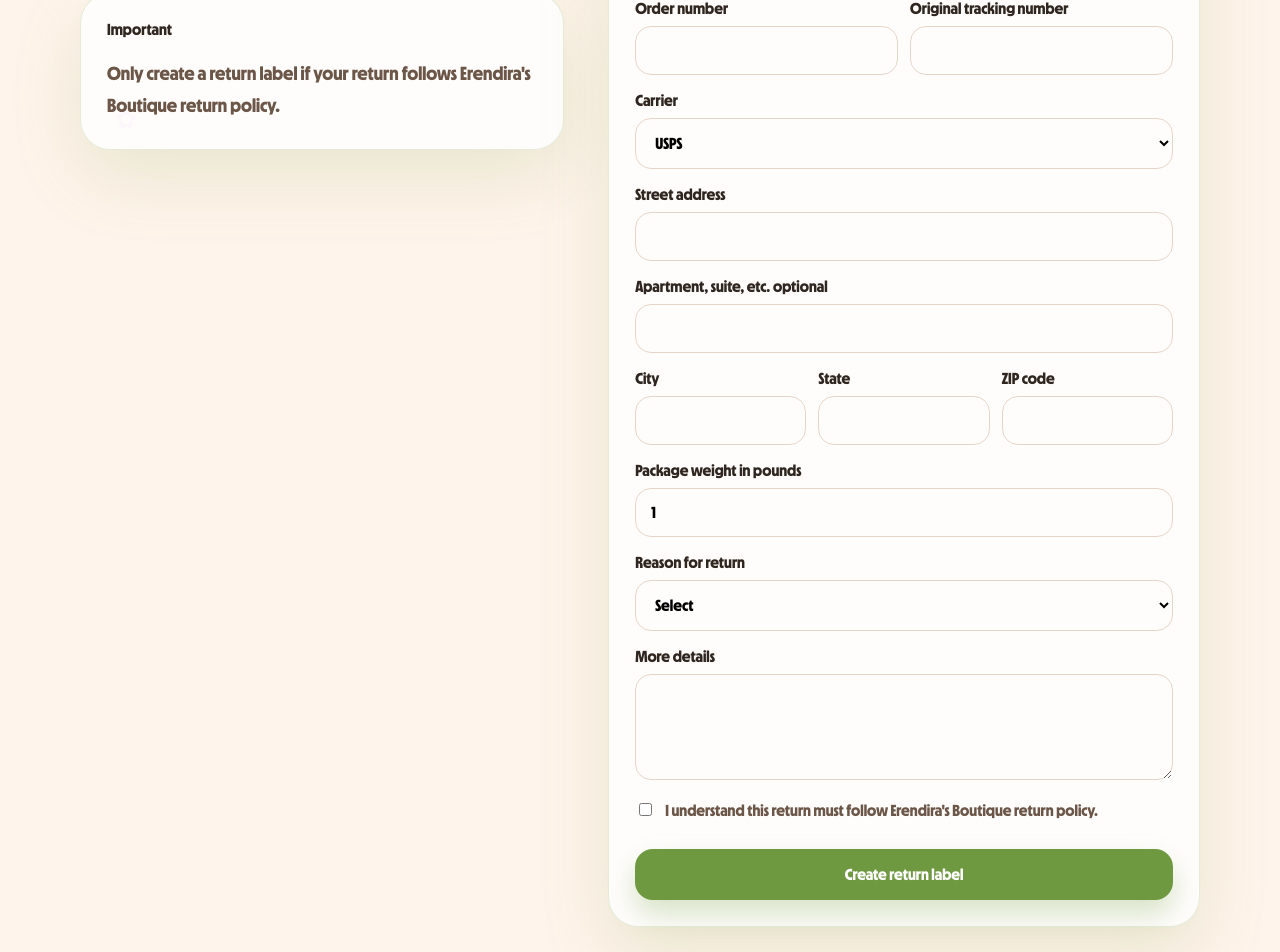
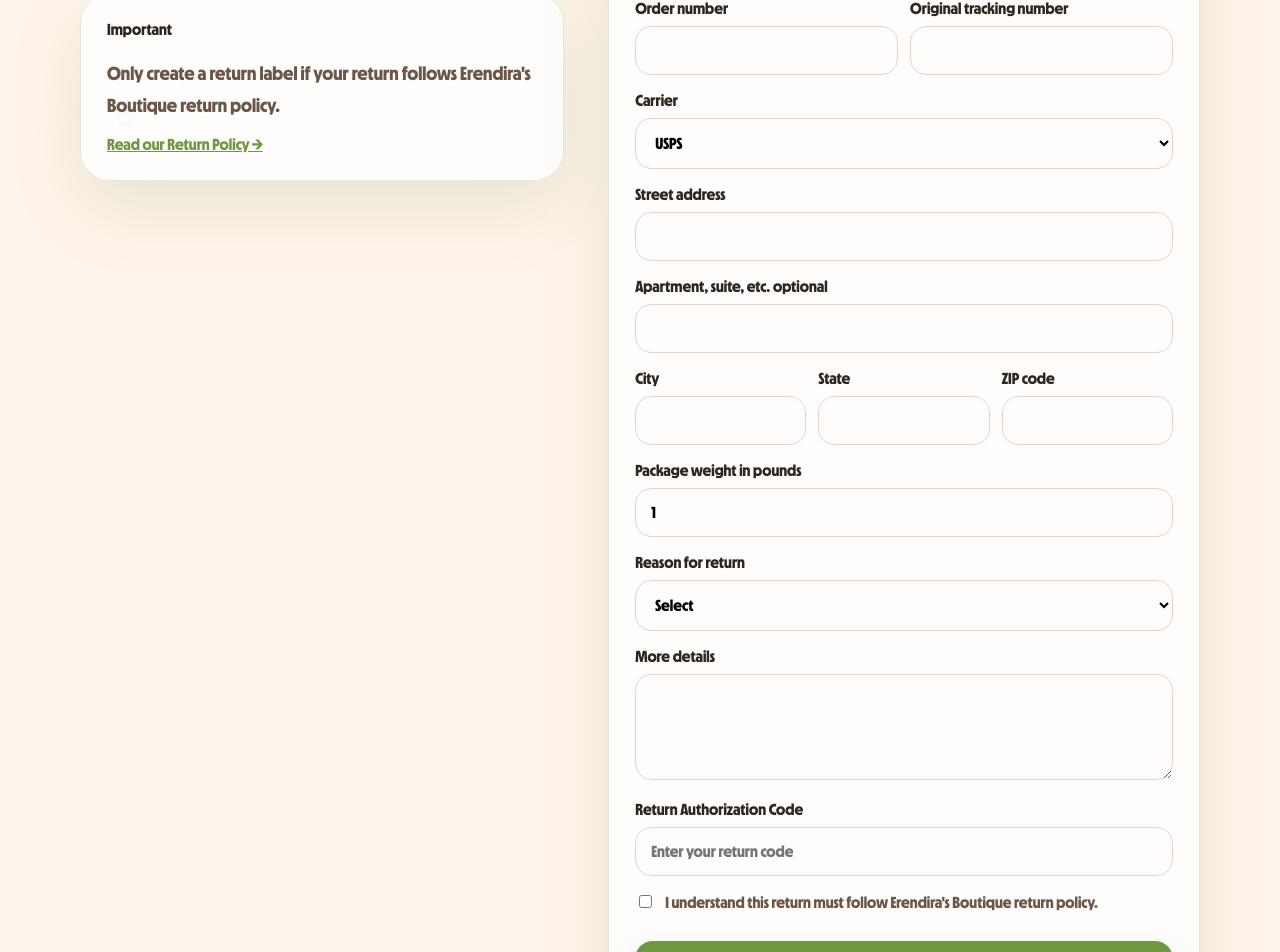
Before and after one commit to erendirasboutique/ebtq-returns, a Next.js app: page / in a window 1280 px wide. Shown: the part 540-1492 px from the top of the page. Built offline with nearby package versions, Linux system fonts and the light colour scheme.

Commit message:
Add return password input and translations
Added return password field and related translations.

```diff
--- a/app/page.js
+++ b/app/page.js
@@ -15,6 +15,9 @@
     phone: "Phone number",
     orderNumber: "Order number",
     trackingNumber: "Original tracking number",
+    returnPassword: "Return Authorization Code",
+    returnPasswordPlaceholder: "Enter your return code",
+    returnPolicyLink: "Read our Return Policy →",
     carrier: "Carrier",
     address: "Street address",
     apartment: "Apartment, suite, etc. optional",
@@ -53,6 +56,9 @@
     phone: "Número de teléfono",
     orderNumber: "Número de pedido",
     trackingNumber: "Número de rastreo original",
+    returnPassword: "Código de autorización de devolución",
+    returnPasswordPlaceholder: "Ingresa tu código de devolución",
+    returnPolicyLink: "Leer nuestra política de devoluciones →",
     carrier: "Transportista",
     address: "Dirección",
     apartment: "Apartamento, suite, etc. opcional",
@@ -178,6 +184,14 @@
           <div className="warning">
             <strong>Important</strong>
             <p>{t.warning}</p>
+            <a
+              className="policyLink"
+              href="https://www.erendirasboutique.com/return-policy"
+              target="_blank"
+              rel="noopener noreferrer"
+            >
+              {t.returnPolicyLink}
+            </a>
           </div>
         </div>
 
@@ -263,6 +277,14 @@
 
           <label>{t.details}</label>
           <textarea name="details" rows="4" />
+
+          <label>{t.returnPassword}</label>
+          <input
+            name="returnPassword"
+            type="password"
+            placeholder={t.returnPasswordPlaceholder}
+            required
+          />
 
           <label className="checkbox">
             <input type="checkbox" name="returnPolicyAccepted" required />
@@ -386,9 +408,14 @@
         }
 
         h1 {
+          font-family: var(--font-heading), Georgia, serif;
           font-size: clamp(46px, 7vw, 78px);
           line-height: 1.02;
           margin: 12px 0 18px;
+        }
+
+        .eyebrow {
+          font-family: var(--font-heading), Georgia, serif;
         }
 
         .intro p {
@@ -411,7 +438,18 @@
         }
 
         .warning p {
-          margin-bottom: 0;
+          margin-bottom: 12px;
+        }
+
+        .policyLink {
+          display: inline-block;
+          color: #6f9940;
+          font-weight: 900;
+          text-decoration: underline;
+        }
+
+        .policyLink:hover {
+          opacity: 0.75;
         }
 
         label {
```
